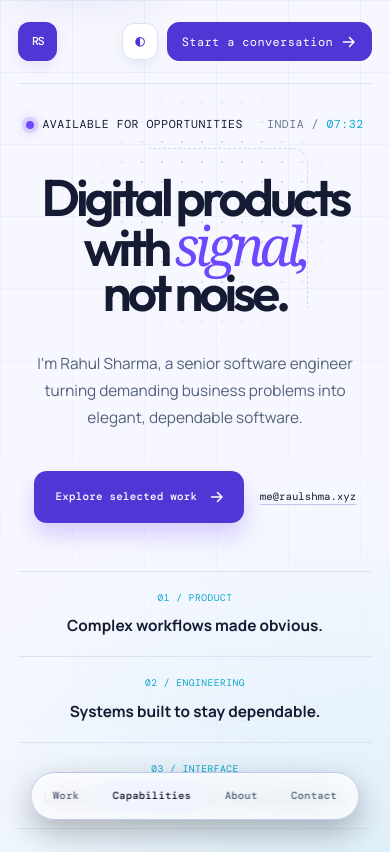
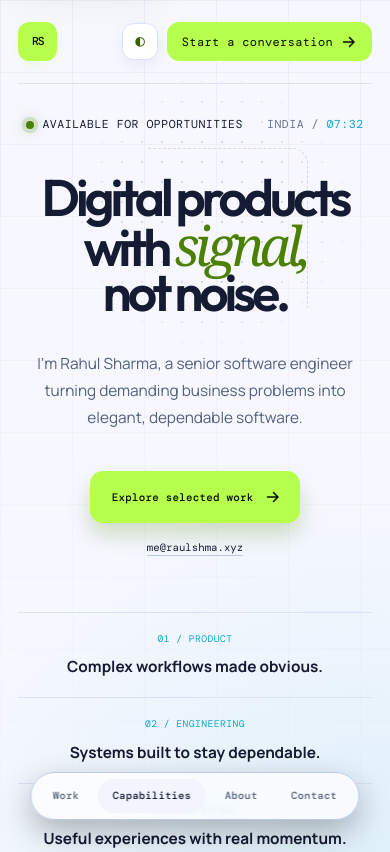
Before and after one commit to raulshma/portfolio, a website built with Vite: page index.html in a window 390 px wide. Shown: the top 852 px of the page. Built offline with nearby package versions, Linux system fonts and the light colour scheme.

Commit message:
fix(styles): update color variables and improve button styles for better accessibility

```diff
--- a/src/css/styles.css
+++ b/src/css/styles.css
@@ -12,7 +12,7 @@
   --color-surface-hover: #eef1ff;
   --color-primary: #151b32;
   --color-secondary: #53617c;
-  --color-accent: #6e48ff;
+  --color-accent: var(--accent);
   --color-obsidian: #000000;
   --color-charcoal: #151b32;
   --color-glass: rgba(255, 255, 255, 0.72);
@@ -34,35 +34,35 @@
   --text: #151b32;
   --muted: #52607b;
   --faint: #687591;
-  --accent: #6e48ff;
-  --accent-strong: #5032d9;
+  --accent: #4c8000;
+  --accent-strong: #3c6100;
   --accent-cool: #0aa7cf;
   --accent-warm: #ff6d4a;
   --accent-gold: #f4a51c;
   --line: #dce2f5;
   --line-strong: #bdc8e8;
-  --brand-mark-bg: #5135d5;
-  --brand-mark-fg: #ffffff;
-  --button-primary-bg: #5135d5;
-  --button-primary-fg: #ffffff;
-  --button-primary-hover-bg: #38239b;
-  --button-primary-hover-fg: #ffffff;
+  --brand-mark-bg: #b7ff4d;
+  --brand-mark-fg: #080b04;
+  --button-primary-bg: #b7ff4d;
+  --button-primary-fg: #080b04;
+  --button-primary-hover-bg: #d9ffa3;
+  --button-primary-hover-fg: #080b04;
   --button-secondary-bg: #ffffff;
-  --button-secondary-fg: #3b239f;
-  --button-secondary-border: #9689df;
-  --button-secondary-hover-bg: #3b239f;
+  --button-secondary-fg: #4c8000;
+  --button-secondary-border: #6b9440;
+  --button-secondary-hover-bg: #4c8000;
   --button-secondary-hover-fg: #ffffff;
-  --button-secondary-hover-border: #3b239f;
+  --button-secondary-hover-border: #4c8000;
   --inverse: #ffffff;
   --inverse-text: #11162b;
   --grid-line: rgba(90, 108, 166, 0.09);
-  --glow-one: rgba(110, 72, 255, 0.16);
+  --glow-one: rgba(183, 255, 77, 0.16);
   --glow-two: rgba(10, 167, 207, 0.13);
-  --card-glow: rgba(110, 72, 255, 0.12);
+  --card-glow: rgba(183, 255, 77, 0.12);
   --project-shadow: 0 1.5rem 4rem rgba(54, 67, 116, 0.13);
   --shadow: 0 1rem 2.4rem rgba(54, 67, 116, 0.1);
   --shadow-large: 0 2rem 5.5rem rgba(46, 58, 104, 0.18);
-  --focus: #6e48ff;
+  --focus: #4c8000;
   --mono: "DM Mono", ui-monospace, SFMono-Regular, Menlo, Consolas, monospace;
   --ease-out: cubic-bezier(0.22, 1, 0.36, 1);
 
@@ -441,7 +441,6 @@ button {
 
 .hero {
   position: relative;
-  overflow: hidden;
   min-height: calc(100svh - 6.25rem);
   padding: clamp(2rem, 5vw, 4.5rem) 0 2.25rem;
 }
@@ -541,13 +540,26 @@ button {
   line-height: 1.75;
 }
 
-.hero-actions,
-.case-actions {
+.hero-actions {
+  position: relative;
+  z-index: 3;
   display: flex;
   flex-wrap: wrap;
   align-items: center;
   gap: 0.9rem;
   margin-top: 2.4rem;
+  padding-bottom: 2.5rem;
+}
+
+.case-actions {
+  position: relative;
+  z-index: 3;
+  display: flex;
+  flex-wrap: wrap;
+  align-items: center;
+  gap: 0.9rem;
+  margin-top: 2.4rem;
+  padding-bottom: 1.5rem;
 }
 
 .button,
@@ -566,6 +578,7 @@ button {
   font-weight: 500;
   letter-spacing: 0.02em;
   text-decoration: none;
+  will-change: transform;
   transition: transform 220ms var(--ease-out), color 220ms ease, background 220ms ease, border-color 220ms ease;
 }
 
@@ -624,7 +637,7 @@ button {
   display: grid;
   grid-template-columns: repeat(3, minmax(0, 1fr));
   max-width: 58rem;
-  margin-top: clamp(3rem, 6vw, 5rem);
+  margin-top: clamp(1rem, 6vw - 2rem, 3rem);
   border-top: 1px solid var(--line);
   border-bottom: 1px solid var(--line);
 }
@@ -1056,8 +1069,8 @@ button {
   padding: clamp(2rem, 5vw, 5rem);
   color: #ffffff;
   background:
-    radial-gradient(circle at 88% 12%, rgba(255, 255, 255, 0.22), transparent 14rem),
-    linear-gradient(135deg, #5b3de0, #7661ed 56%, #15a7ca);
+    radial-gradient(circle at 88% 12%, rgba(255, 255, 255, 0.16), transparent 14rem),
+    linear-gradient(135deg, #16280b, #223f11 56%, #4c8000);
   border-radius: 1.45rem;
   box-shadow: var(--shadow-large);
 }
@@ -1108,13 +1121,13 @@ button {
 
 .button--light {
   margin-top: 2.1rem;
-  color: #3b239f;
+  color: #16280b;
   background: #ffffff;
 }
 
 .button--light:hover {
   color: #ffffff;
-  background: #171b35;
+  background: #101e08;
 }
 
 .about-card__stamp {
@@ -1769,10 +1782,9 @@ button {
   }
 
   .hero-actions {
-    flex-direction: row;
+    flex-direction: column;
     justify-content: center;
     align-items: center;
-    flex-wrap: wrap;
     gap: 1rem;
     width: 100%;
   }
```
